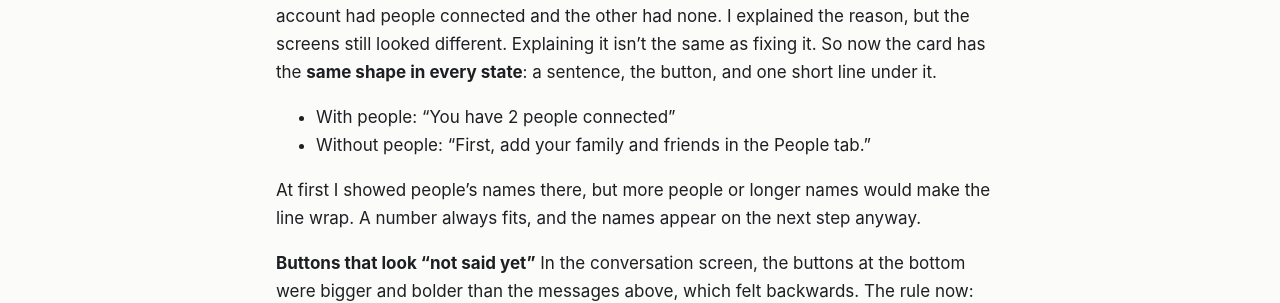
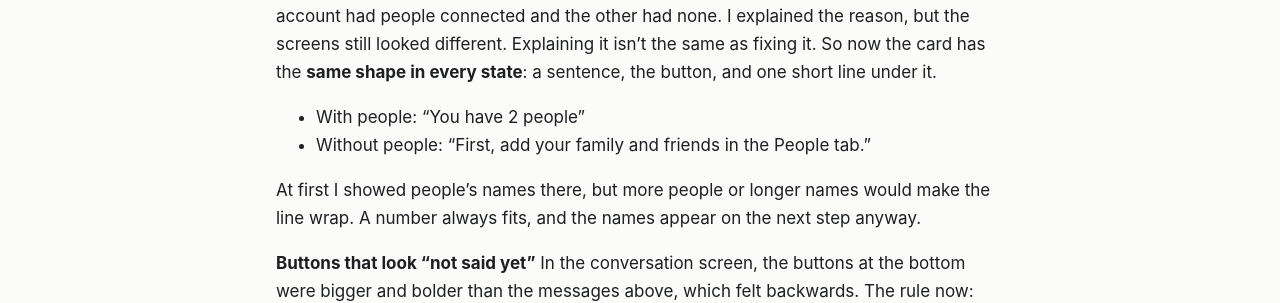
Before and after one commit to ryanyim777/ryanyim777.github.io, a Jekyll site: the page built from _posts/2026-11-22-safelygo-connect-tab.md, in a window 1280 px wide. Shown: the part 1205-1508 px from the top of the page. Built offline with Jekyll 4.4.1, drawn with Linux system fonts in a browser that asks for light colours.

Commit message:
SafelyGo: simpler Connect card wording in post

```diff
--- a/_posts/2026-11-22-safelygo-connect-tab.md
+++ b/_posts/2026-11-22-safelygo-connect-tab.md
@@ -36,7 +36,7 @@ Here's a mistake I made twice: my two test phones showed *different* cards, beca
 people connected and the other had none. I explained the reason, but the screens still looked
 different. Explaining it isn't the same as fixing it. So now the card has the **same shape in every
 state**: a sentence, the button, and one short line under it.
-- With people: "You have 2 people connected"
+- With people: "You have 2 people"
 - Without people: "First, add your family and friends in the People tab."
 
 At first I showed people's names there, but more people or longer names would make the line wrap.
```
